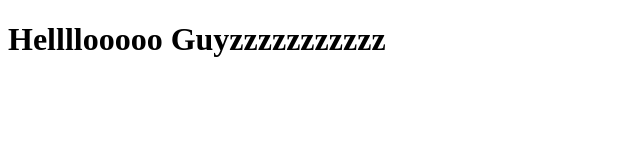
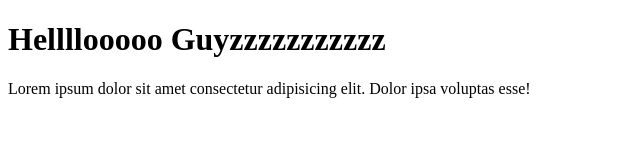
Before and after one commit to AlishaImran7544/Alisha, a plain HTML site: page index.html in a window 1280 px wide. Shown: the whole page, without its empty margins (0-640 px from the left). Drawn offline with Linux system fonts and the light colour scheme.

Commit message:
add new file

```diff
--- a/index.html
+++ b/index.html
@@ -7,5 +7,6 @@
 </head>
 <body>
     <h1>Hellllooooo Guyzzzzzzzzzzz</h1>
+    <p>Lorem ipsum dolor sit amet consectetur adipisicing elit. Dolor ipsa voluptas esse!</p>
 </body>
 </html>
```
